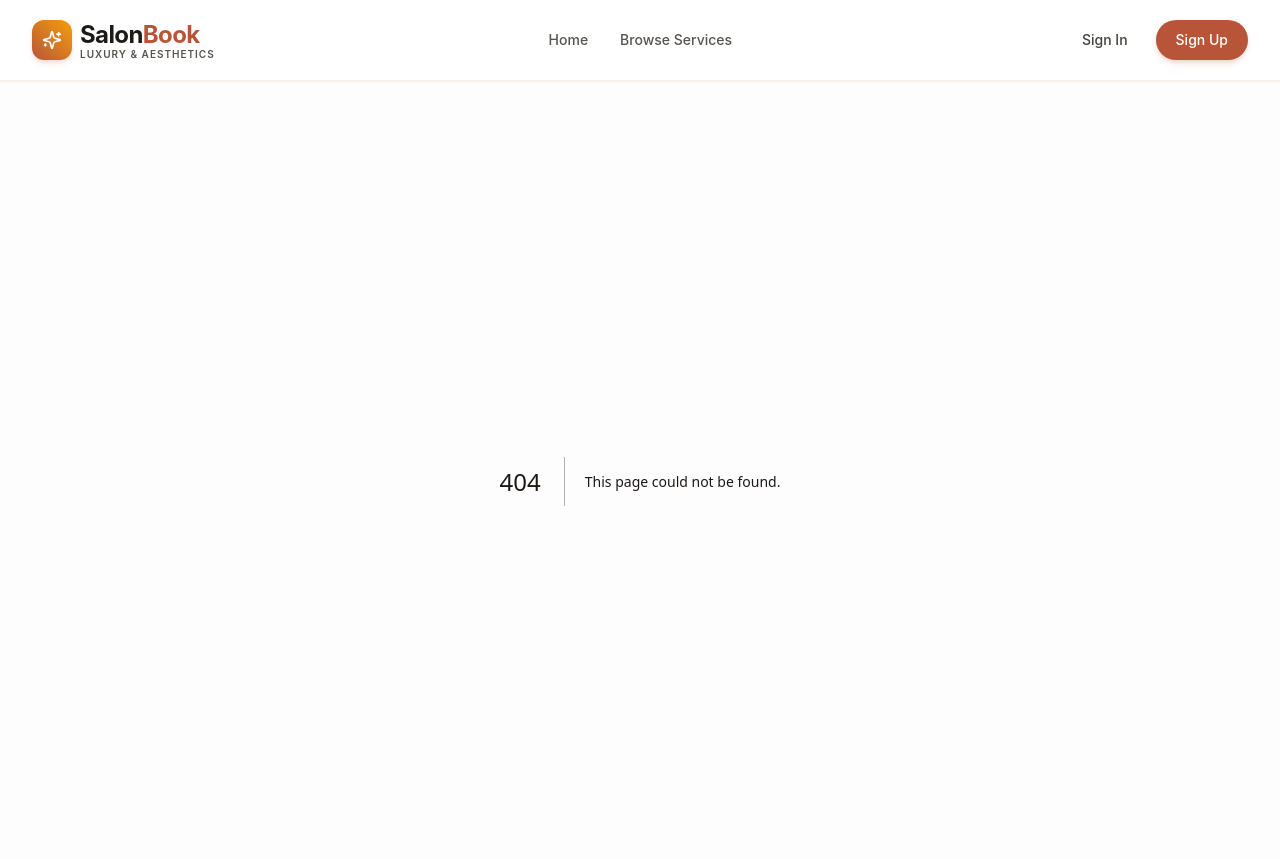
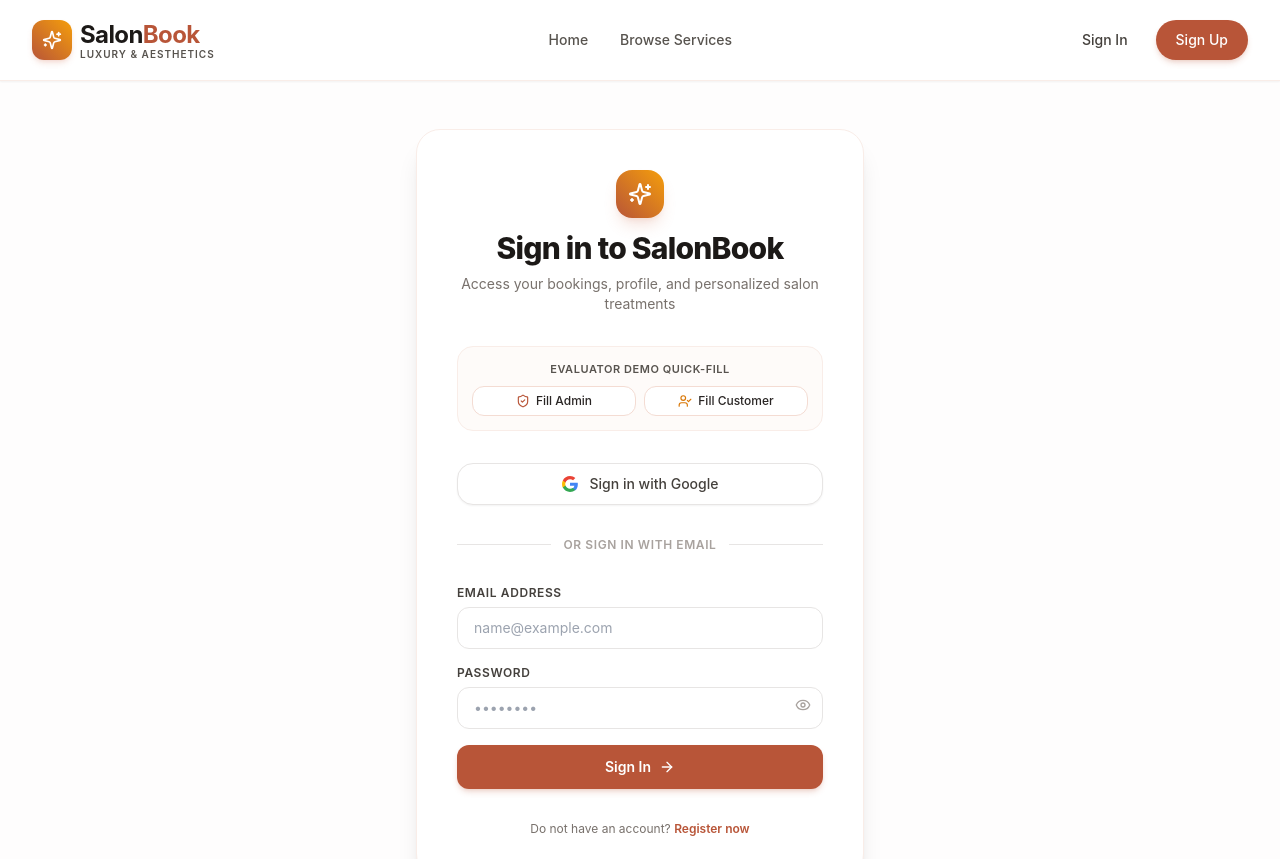
Before and after one commit to raisul022/salonbook-client, a Next.js app: page /auth/signin in a window 1280 px wide. Before the commit this address had no page. Shown: the top 859 px of the page. Built offline with nearby package versions, Linux system fonts and the light colour scheme; no server answers.

Commit message:
feat: build sign in page with role-based redirection logic

```diff
--- /dev/null
+++ b/src/app/auth/signin/page.tsx
@@ -0,0 +1,229 @@
+'use client';
+
+import React, { useState } from 'react';
+import Link from 'next/link';
+import { useRouter } from 'next/navigation';
+import { useAuth } from '@/context/AuthContext';
+import { fetchApi } from '@/lib/api';
+import toast from 'react-hot-toast';
+import { Sparkles, Eye, EyeOff, ArrowRight, ShieldCheck, UserCheck } from 'lucide-react';
+
+export default function SignInPage() {
+  const [email, setEmail] = useState('');
+  const [password, setPassword] = useState('');
+  const [showPassword, setShowPassword] = useState(false);
+  const [isLoading, setIsLoading] = useState(false);
+
+  const { login } = useAuth();
+  const router = useRouter();
+
+  const handleLoginSubmit = async (e: React.FormEvent) => {
+    e.preventDefault();
+
+    if (!email || !password) {
+      toast.error('Please enter both email and password.');
+      return;
+    }
+
+    try {
+      setIsLoading(true);
+      const res = await fetchApi('/auth/login', {
+        method: 'POST',
+        body: JSON.stringify({ email, password }),
+      });
+
+      if (res.success && res.token && res.user) {
+        toast.success(`Welcome back, ${res.user.name}!`);
+        login(res.token, res.user);
+
+        // Role-based redirection (Page 11 Requirement)
+        if (res.user.role === 'admin') {
+          router.push('/dashboard/admin');
+        } else {
+          router.push('/dashboard/customer');
+        }
+      } else {
+        toast.error(res.message || 'Invalid credentials.');
+      }
+    } catch (err: any) {
+      toast.error('Network error during sign in.');
+    } finally {
+      setIsLoading(false);
+    }
+  };
+
+  // Google Authentication Handler
+  const handleGoogleAuth = async () => {
+    try {
+      setIsLoading(true);
+      const res = await fetchApi('/auth/google', {
+        method: 'POST',
+        body: JSON.stringify({
+          email: 'google.customer@salonbook.com',
+          name: 'Sarah Connor (Google)',
+          image: 'https://images.unsplash.com/photo-1544005313-94ddf0286df2?auto=format&fit=crop&w=300&q=80',
+        }),
+      });
+
+      if (res.success && res.token && res.user) {
+        toast.success('Signed in with Google!');
+        login(res.token, res.user);
+        router.push(res.user.role === 'admin' ? '/dashboard/admin' : '/dashboard/customer');
+      } else {
+        toast.error(res.message || 'Google sign-in failed.');
+      }
+    } catch (err) {
+      toast.error('Google sign-in error.');
+    } finally {
+      setIsLoading(false);
+    }
+  };
+
+  // One-click credential autofill helpers for examiners
+  const fillCredentials = (role: 'admin' | 'customer') => {
+    if (role === 'admin') {
+      setEmail('admin@salonbook.com');
+      setPassword('AdminPassword123!');
+      toast('Admin test credentials populated!', { icon: '🔑' });
+    } else {
+      setEmail('customer@salonbook.com');
+      setPassword('Customer123!');
+      toast('Customer test credentials populated!', { icon: '👤' });
+    }
+  };
+
+  return (
+    <div className="min-h-[85vh] flex items-center justify-center py-12 px-4 sm:px-6 lg:px-8">
+      <div className="max-w-md w-full space-y-8 bg-white p-8 sm:p-10 rounded-3xl shadow-xl border border-salon-100">
+        <div className="text-center">
+          <div className="inline-flex w-12 h-12 rounded-2xl bg-gradient-to-tr from-salon-600 to-amber-500 items-center justify-center text-white shadow-lg shadow-salon-500/20 mb-3">
+            <Sparkles className="w-6 h-6" />
+          </div>
+          <h2 className="text-3xl font-extrabold text-stone-900 tracking-tight">Sign in to SalonBook</h2>
+          <p className="mt-2 text-sm text-stone-500">
+            Access your bookings, profile, and personalized salon treatments
+          </p>
+        </div>
+
+        {/* Demo Fast Login Buttons for evaluation */}
+        <div className="bg-salon-50/60 p-3.5 rounded-2xl border border-salon-100 space-y-2">
+          <p className="text-[11px] font-semibold text-stone-600 uppercase tracking-wider text-center">
+            Evaluator Demo Quick-Fill
+          </p>
+          <div className="grid grid-cols-2 gap-2">
+            <button
+              type="button"
+              onClick={() => fillCredentials('admin')}
+              className="flex items-center justify-center gap-1.5 py-1.5 px-3 bg-white hover:bg-salon-100/60 border border-salon-200 text-stone-800 rounded-xl text-xs font-medium transition-all shadow-2xs"
+            >
+              <ShieldCheck className="w-3.5 h-3.5 text-salon-600" />
+              Fill Admin
+            </button>
+            <button
+              type="button"
+              onClick={() => fillCredentials('customer')}
+              className="flex items-center justify-center gap-1.5 py-1.5 px-3 bg-white hover:bg-salon-100/60 border border-salon-200 text-stone-800 rounded-xl text-xs font-medium transition-all shadow-2xs"
+            >
+              <UserCheck className="w-3.5 h-3.5 text-amber-600" />
+              Fill Customer
+            </button>
+          </div>
+        </div>
+
+        {/* Google Authentication */}
+        <button
+          type="button"
+          onClick={handleGoogleAuth}
+          disabled={isLoading}
+          className="w-full flex items-center justify-center gap-3 py-2.5 px-4 border border-stone-200 rounded-2xl bg-white hover:bg-stone-50 text-stone-700 font-medium text-sm transition-all shadow-sm focus:outline-none"
+        >
+          <svg className="w-4 h-4" viewBox="0 0 24 24">
+            <path
+              fill="#4285F4"
+              d="M23.745 12.27c0-.7-.06-1.4-.19-2.07H12v4.51h6.6c-.29 1.52-1.14 2.82-2.4 3.68v3.05h3.88c2.27-2.09 3.66-5.17 3.66-9.17z"
+            />
+            <path
+              fill="#34A853"
+              d="M12 24c3.24 0 5.95-1.08 7.93-2.91l-3.88-3.05c-1.08.72-2.45 1.16-4.05 1.16-3.12 0-5.77-2.1-6.72-4.93H1.25v3.15C3.26 21.36 7.34 24 12 24z"
+            />
+            <path
+              fill="#FBBC05"
+              d="M5.28 14.27c-.25-.72-.38-1.49-.38-2.27s.13-1.55.38-2.27V6.58H1.25C.45 8.17 0 9.97 0 12s.45 3.83 1.25 5.42l4.03-3.15z"
+            />
+            <path
+              fill="#EA4335"
+              d="M12 4.75c1.77 0 3.35.61 4.6 1.8l3.42-3.42C17.95 1.19 15.24 0 12 0 7.34 0 3.26 2.64 1.25 6.58l4.03 3.15c.95-2.83 3.6-4.98 6.72-4.98z"
+            />
+          </svg>
+          Sign in with Google
+        </button>
+
+        <div className="relative my-4">
+          <div className="absolute inset-0 flex items-center">
+            <div className="w-full border-t border-stone-200"></div>
+          </div>
+          <div className="relative flex justify-center text-xs uppercase">
+            <span className="bg-white px-3 text-stone-400 font-semibold tracking-wider">
+              Or sign in with email
+            </span>
+          </div>
+        </div>
+
+        <form onSubmit={handleLoginSubmit} className="space-y-4">
+          <div>
+            <label className="block text-xs font-semibold text-stone-700 uppercase tracking-wider mb-1.5">
+              Email Address
+            </label>
+            <input
+              type="email"
+              required
+              value={email}
+              onChange={(e) => setEmail(e.target.value)}
+              placeholder="name@example.com"
+              className="w-full px-4 py-2.5 rounded-xl border border-stone-200 focus:border-salon-500 focus:ring-2 focus:ring-salon-200 outline-none text-sm transition-all"
+            />
+          </div>
+
+          <div>
+            <label className="block text-xs font-semibold text-stone-700 uppercase tracking-wider mb-1.5">
+              Password
+            </label>
+            <div className="relative">
+              <input
+                type={showPassword ? 'text' : 'password'}
+                required
+                value={password}
+                onChange={(e) => setPassword(e.target.value)}
+                placeholder="••••••••"
+                className="w-full px-4 py-2.5 rounded-xl border border-stone-200 focus:border-salon-500 focus:ring-2 focus:ring-salon-200 outline-none text-sm transition-all pr-10"
+              />
+              <button
+                type="button"
+                onClick={() => setShowPassword(!showPassword)}
+                className="absolute right-3 top-2.5 text-stone-400 hover:text-stone-600"
+              >
+                {showPassword ? <EyeOff className="w-4 h-4" /> : <Eye className="w-4 h-4" />}
+              </button>
+            </div>
+          </div>
+
+          <button
+            type="submit"
+            disabled={isLoading}
+            className="w-full mt-2 flex items-center justify-center gap-2 py-3 px-4 rounded-xl text-white font-semibold bg-salon-600 hover:bg-salon-700 disabled:opacity-50 disabled:cursor-not-allowed shadow-md shadow-salon-600/20 transition-all text-sm"
+          >
+            {isLoading ? 'Authenticating...' : 'Sign In'}
+            <ArrowRight className="w-4 h-4" />
+          </button>
+        </form>
+
+        <p className="text-center text-xs text-stone-500">
+          Do not have an account?{' '}
+          <Link href="/auth/signup" className="font-semibold text-salon-600 hover:underline">
+            Register now
+          </Link>
+        </p>
+      </div>
+    </div>
+  );
+}
```
